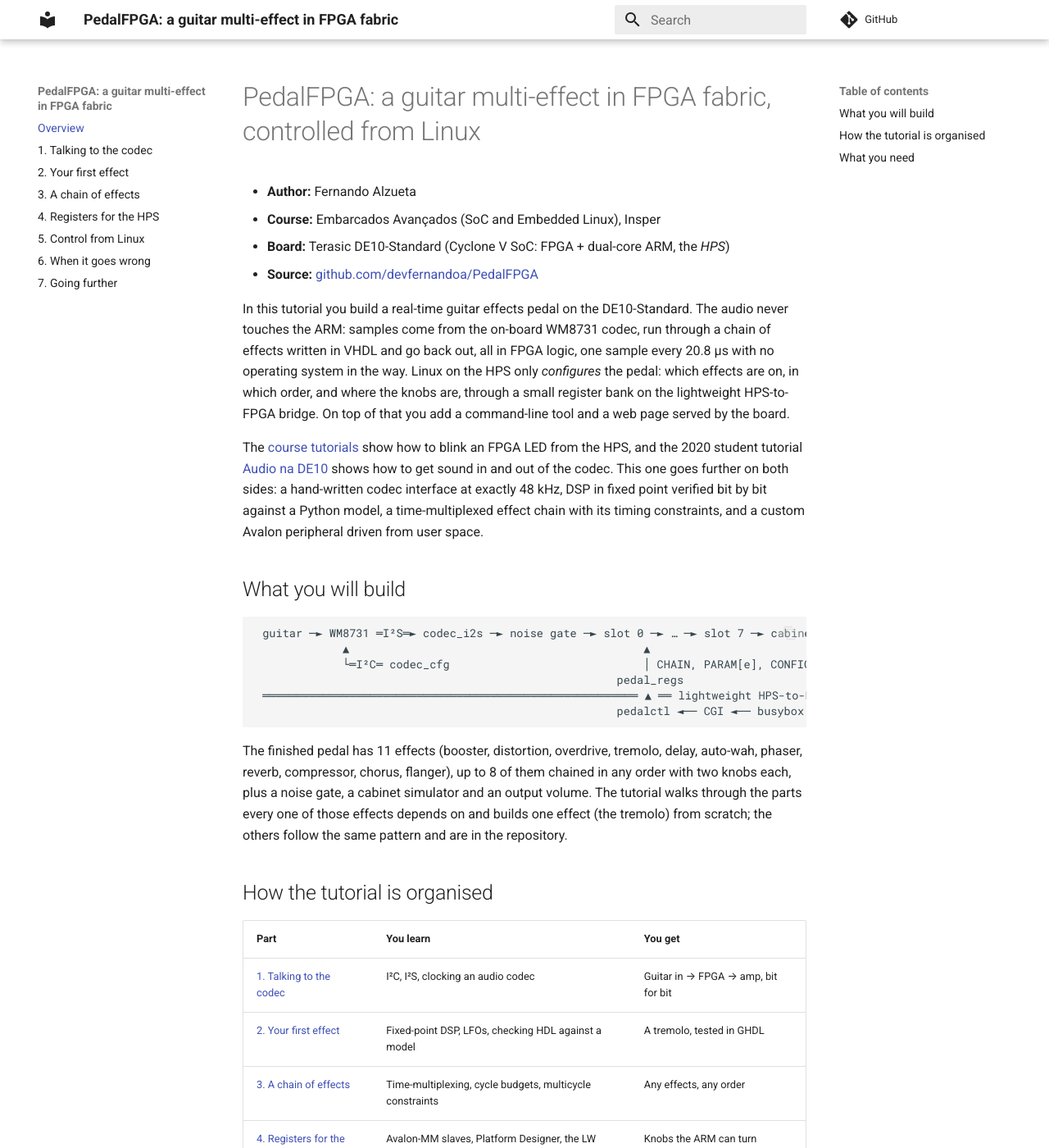
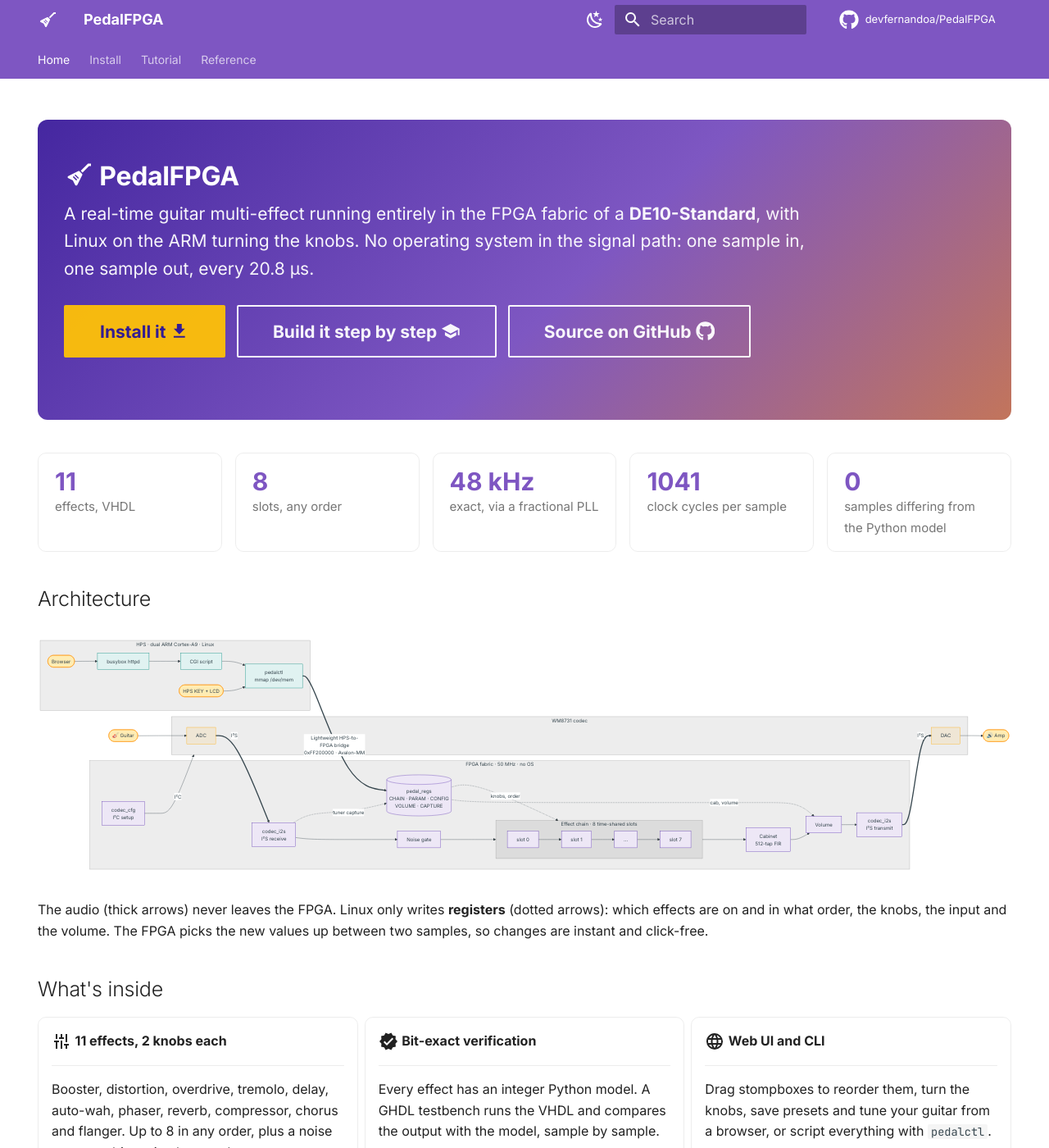
Before and after one commit to devfernandoa/PedalFPGA, an MkDocs documentation site: the page built from docs/index.md, in a window 1280 px wide and 1400 px high. Shown: the whole window at 82% size. Built offline with MkDocs 1.6.1 and Material for MkDocs 9.7.7, drawn with Linux system fonts in a browser that asks for light colours; comment, search, counter and statistics services are not loaded; some of the changed text lies outside the part shown.

Commit message:
Tutorial site: new look, architecture diagram, install page
Co-Authored-By: Claude Opus 5.5 <noreply@anthropic.com>

````diff
--- /dev/null
+++ b/docs/assets/extra.css
@@ -0,0 +1,28 @@
+/* Home page hero */
+.hero {
+  padding: 2.4rem 1.6rem;
+  margin: 0 0 2rem;
+  border-radius: 12px;
+  color: #fff;
+  background: linear-gradient(135deg, #4527a0 0%, #7e57c2 55%, #ff8f00 140%);
+}
+.hero h1 { color: #fff; margin: 0 0 .4rem; font-weight: 800; }
+.hero p { font-size: 1.05rem; max-width: 46rem; opacity: .95; margin: 0 0 1.2rem; }
+.hero .md-button { color: #fff; border-color: #fff; margin: .2rem .4rem .2rem 0; }
+.hero .md-button--primary { background: #ffc107; border-color: #ffc107; color: #311b92; }
+.hero .md-button:hover { background: #fff; color: #4527a0; border-color: #fff; }
+
+/* Key numbers */
+.stats { display: grid; grid-template-columns: repeat(auto-fit, minmax(9rem, 1fr)); gap: .8rem; margin: 1.2rem 0 2rem; }
+.stats div {
+  border: 1px solid var(--md-default-fg-color--lightest);
+  border-radius: 10px; padding: .8rem 1rem;
+}
+.stats b { display: block; font-size: 1.5rem; color: var(--md-primary-fg-color); line-height: 1.2; }
+[data-md-color-scheme="slate"] .stats b { color: var(--md-accent-fg-color); }
+.stats span { font-size: .75rem; color: var(--md-default-fg-color--light); }
+
+/* Cards a little softer */
+.md-typeset .grid.cards > ul > li { border-radius: 10px; }
+.md-typeset .mermaid { text-align: center; margin: 1.5rem 0; }
+.md-typeset h1 { font-weight: 800; }
--- a/docs/index.md
+++ b/docs/index.md
@@ -1,42 +1,139 @@
-# PedalFPGA: a guitar multi-effect in FPGA fabric, controlled from Linux
+---
+hide:
+  - navigation
+  - toc
+---
 
-- **Author:** Fernando Alzueta
-- **Course:** Embarcados Avançados (SoC and Embedded Linux), Insper
-- **Board:** Terasic DE10-Standard (Cyclone V SoC: FPGA + dual-core ARM, the *HPS*)
-- **Source:** [github.com/devfernandoa/PedalFPGA](https://github.com/devfernandoa/PedalFPGA)
+<div class="hero" markdown>
 
-In this tutorial you build a real-time guitar effects pedal on the DE10-Standard. The audio never
-touches the ARM: samples come from the on-board WM8731 codec, run through a chain of effects written
-in VHDL and go back out, all in FPGA logic, one sample every 20.8 µs with no operating system in the
-way. Linux on the HPS only *configures* the pedal: which effects are on, in which order, and where the
-knobs are, through a small register bank on the lightweight HPS-to-FPGA bridge. On top of that you
-add a command-line tool and a web page served by the board.
+# :material-guitar-electric: PedalFPGA
 
-The [course tutorials](https://insper.github.io/Embarcados-Avancados/) show how to blink an FPGA LED
-from the HPS, and the 2020 student tutorial
-[Audio na DE10](https://insper.github.io/Embarcados-Avancados/2020/Audio/) shows how to get sound in
-and out of the codec. This one goes further on both sides: a hand-written codec interface at exactly
-48 kHz, DSP in fixed point verified bit by bit against a Python model, a time-multiplexed effect chain
-with its timing constraints, and a custom Avalon peripheral driven from user space.
+A real-time guitar multi-effect running entirely in the FPGA fabric of a **DE10-Standard**, with
+Linux on the ARM turning the knobs. No operating system in the signal path: one sample in, one
+sample out, every 20.8 µs.
 
-## What you will build
+[Install it :material-download:](install.md){ .md-button .md-button--primary }
+[Build it step by step :material-school:](codec.md){ .md-button }
+[Source on GitHub :fontawesome-brands-github:](https://github.com/devfernandoa/PedalFPGA){ .md-button }
 
-```text
- guitar ─► WM8731 ═I²S═► codec_i2s ─► noise gate ─► slot 0 ─► … ─► slot 7 ─► cabinet ─► volume ─► codec_i2s ═I²S═► WM8731 ─► amp
-             ▲                                            ▲
-             └═I²C═ codec_cfg                             │ CHAIN, PARAM[e], CONFIG, VOLUME
-                                                      pedal_regs                                          FPGA, 50 MHz, no OS
- ════════════════════════════════════════════════════════ ▲ ══ lightweight HPS-to-FPGA bridge (Avalon-MM) ═══════════════
-                                                      pedalctl ◄── CGI ◄── busybox httpd ◄── browser        HPS, Linux
+</div>
+
+<div class="stats" markdown>
+<div><b>11</b><span>effects, VHDL</span></div>
+<div><b>8</b><span>slots, any order</span></div>
+<div><b>48 kHz</b><span>exact, via a fractional PLL</span></div>
+<div><b>1041</b><span>clock cycles per sample</span></div>
+<div><b>0</b><span>samples differing from the Python model</span></div>
+</div>
+
+## Architecture
+
+```mermaid
+flowchart LR
+    guitar([🎸 Guitar]) --> adc
+    subgraph codec["WM8731 codec"]
+        adc[ADC]
+        dac[DAC]
+    end
+    dac --> amp([🔊 Amp])
+
+    subgraph fpga["FPGA fabric · 50 MHz · no OS"]
+        direction LR
+        i2s_rx["codec_i2s<br/>I²S receive"] --> gate[Noise gate]
+        gate --> chain
+        subgraph chain["Effect chain · 8 time-shared slots"]
+            direction LR
+            s0[slot 0] --> s1[slot 1] --> sd[…] --> s7[slot 7]
+        end
+        chain --> cab["Cabinet<br/>512-tap FIR"] --> vol[Volume] --> i2s_tx["codec_i2s<br/>I²S transmit"]
+        cfg["codec_cfg<br/>I²C setup"]
+        regs[("pedal_regs<br/>CHAIN · PARAM · CONFIG<br/>VOLUME · CAPTURE")]
+        regs -. knobs, order .-> chain
+        regs -. cab, volume .-> vol
+        i2s_rx -. tuner capture .-> regs
+    end
+
+    adc == I²S ==> i2s_rx
+    i2s_tx == I²S ==> dac
+    cfg -- I²C --> codec
+
+    subgraph hps["HPS · dual ARM Cortex-A9 · Linux"]
+        direction TB
+        browser([Browser]) --> httpd[busybox httpd] --> cgi[CGI script] --> pedalctl
+        key([HPS KEY + LCD]) --> pedalctl
+        pedalctl["pedalctl<br/>mmap /dev/mem"]
+    end
+
+    pedalctl == "Lightweight HPS-to-FPGA bridge<br/>0xFF200000 · Avalon-MM" ==> regs
+
+    classDef io fill:#ffecb3,stroke:#ff8f00,color:#3e2723
+    classDef hw fill:#ede7f6,stroke:#5e35b1,color:#311b92
+    classDef sw fill:#e0f2f1,stroke:#00897b,color:#004d40
+    class guitar,amp,browser,key io
+    class i2s_rx,i2s_tx,gate,cab,vol,cfg,regs,s0,s1,sd,s7 hw
+    class httpd,cgi,pedalctl sw
 ```
 
-The finished pedal has 11 effects (booster, distortion, overdrive, tremolo, delay, auto-wah, phaser,
-reverb, compressor, chorus, flanger), up to 8 of them chained in any order with two knobs each, plus a
-noise gate, a cabinet simulator and an output volume. The tutorial walks through the parts every one of
-those effects depends on and builds one effect (the tremolo) from scratch; the others follow the same
-pattern and are in the repository.
+The audio (thick arrows) never leaves the FPGA. Linux only writes **registers** (dotted arrows):
+which effects are on and in what order, the knobs, the input and the volume. The FPGA picks the
+new values up between two samples, so changes are instant and click-free.
 
-## How the tutorial is organised
+## What's inside
+
+<div class="grid cards" markdown>
+
+-   :material-tune-vertical:{ .lg .middle } **11 effects, 2 knobs each**
+
+    ---
+
+    Booster, distortion, overdrive, tremolo, delay, auto-wah, phaser, reverb, compressor, chorus
+    and flanger. Up to 8 in any order, plus a noise gate, a cabinet simulator and an output volume.
+
+-   :material-check-decagram:{ .lg .middle } **Bit-exact verification**
+
+    ---
+
+    Every effect has an integer Python model. A GHDL testbench runs the VHDL and compares the
+    output with the model, sample by sample.
+
+-   :material-web:{ .lg .middle } **Web UI and CLI**
+
+    ---
+
+    Drag stompboxes to reorder them, turn the knobs, save presets and tune your guitar from a
+    browser, or script everything with `pedalctl`.
+
+-   :material-gamepad-variant:{ .lg .middle } **A real front panel**
+
+    ---
+
+    The HPS KEY button steps through presets and the on-board LCD shows the preset name, so the
+    board works as a pedal with no computer attached.
+
+</div>
+
+## Two ways to use this site
+
+<div class="grid cards" markdown>
+
+-   :material-rocket-launch:{ .lg .middle } **Just run it**
+
+    ---
+
+    Build the bitstream and the software and put them on the board, in one page.
+
+    [:octicons-arrow-right-24: Install](install.md)
+
+-   :material-school:{ .lg .middle } **Understand and rebuild it**
+
+    ---
+
+    A five-part tutorial: the codec, a first effect, the chain, the HPS registers, the Linux side.
+    Theory where it is needed, and a checkpoint you can run at the end of each part.
+
+    [:octicons-arrow-right-24: Start the tutorial](codec.md)
+
+</div>
 
 | Part | You learn | You get |
 |------|-----------|---------|
@@ -45,42 +142,27 @@ pattern and are in the repository.
 | [3. A chain of effects](chain.md) | Time-multiplexing, cycle budgets, multicycle constraints | Any effects, any order |
 | [4. Registers for the HPS](hps.md) | Avalon-MM slaves, Platform Designer, the LW bridge | Knobs the ARM can turn |
 | [5. Control from Linux](linux.md) | `/dev/mem` + `mmap`, cross-compiling, CGI | `pedalctl` and a web UI |
-| [6. When it goes wrong](troubleshooting.md) | The critical points and how to debug them | |
-| [7. Going further](further.md) | Where to go next | |
+| [When it goes wrong](troubleshooting.md) | The critical points and how to debug them | |
+| [Going further](further.md) | Where to go next, references | |
 
-Each part ends in something you can run. Do them in order: every part uses the previous one.
+## Where this fits in the course
 
-## What you need
+This is a student tutorial for **Embarcados Avançados** (SoC and Embedded Linux) at Insper. The
+[course tutorials](https://insper.github.io/Embarcados-Avancados/) show how to blink an FPGA LED from
+the HPS, and the 2020 student tutorial
+[Audio na DE10](https://insper.github.io/Embarcados-Avancados/2020/Audio/) gets sound in and out of
+the codec. This one goes further on both sides: a hand-written codec interface at exactly 48 kHz, DSP
+in fixed point verified bit by bit, a time-multiplexed effect chain with its timing constraints, and
+a custom Avalon peripheral driven from user space.
 
-**Hardware**
-
-- Terasic DE10-Standard and its power supply, a micro-SD card (8 GB or more), USB cable (UART), Ethernet cable
-- A guitar (or any line-level source: a phone works) and an amp, powered speakers or headphones
-- 3.5 mm ↔ ¼" adapters for the guitar and the amp
-
-**Software** (the versions used here; newer ones should work)
-
-- Quartus Prime Lite 25.1 with Cyclone V support, Platform Designer included
-- The DE10-Standard System CD from Terasic (for the *GHRD*, the Golden Hardware Reference Design)
-- A Linux SD card for the DE10-Standard whose u-boot loads `soc_system.rbf` from the FAT partition and
-  enables the HPS-to-FPGA bridges: the course image from
-  [info-SDcard](https://insper.github.io/Embarcados-Avancados/info-SDcard/) is one
-- The ARM cross compiler `gcc-linaro-7.4.1-2019.02-x86_64_arm-linux-gnueabihf`, as in
-  [Tutorial-HPS-BuildSystem](https://insper.github.io/Embarcados-Avancados/Tutorial-HPS-BuildSystem/)
-- Python 3 and either [GHDL](https://github.com/ghdl/ghdl) or Docker (for the simulations)
-
-**Background:** the course tutorials up to
+**Before you start** you should have done the course tutorials up to
 [Blink FPGA LED from HPS](https://insper.github.io/Embarcados-Avancados/Tutorial-HPS-FPGA-BlinkLED/):
-you should know how to compile a Quartus project, boot the board from the SD card and `ssh` into it.
-
-Get the code:
-
-```sh
-git clone https://github.com/devfernandoa/PedalFPGA
-cd PedalFPGA
-```
+compile a Quartus project, boot the board from the SD card and `ssh` into it. The full list of
+hardware and software is on the [Install](install.md#what-you-need) page.
 
 !!! info "A few numbers to keep in mind"
     - Sample rate \(f_s = 48\,\text{kHz}\): one sample every \(1/f_s = 20.83\,\mu\text{s}\)
     - FPGA clock 50 MHz: **1041 clock cycles per sample**. Every effect in the chain has to fit in that budget.
     - Samples are 16-bit signed (−32768 … 32767) inside the effects, 24-bit at the codec.
+
+<small>Fernando Alzueta · Insper, Embarcados Avançados · board: Terasic DE10-Standard (Cyclone V SoC 5CSXFC6D6)</small>
--- /dev/null
+++ b/docs/install.md
@@ -0,0 +1,146 @@
+# Install
+
+This page goes straight from a clean checkout to a working pedal, with no theory. If something here is
+unclear, the [tutorial](codec.md) explains every step, and [When it goes wrong](troubleshooting.md)
+covers the failures.
+
+!!! abstract "Time"
+    About an hour the first time, most of it Quartus compiling and the SD card image downloading.
+
+## What you need
+
+<div class="grid cards" markdown>
+
+-   :material-developer-board:{ .lg .middle } **Hardware**
+
+    ---
+
+    - Terasic **DE10-Standard** and its 12 V supply
+    - micro-SD card, 8 GB or more
+    - Ethernet cable (board ↔ PC) and the mini-USB cable (UART console)
+    - Guitar, amp / powered speakers / headphones, 3.5 mm ↔ ¼" adapters
+
+-   :material-laptop:{ .lg .middle } **Software (on a Linux PC)**
+
+    ---
+
+    - **Quartus Prime Lite** 25.1, Cyclone V device support (Platform Designer included)
+    - Terasic **DE10-Standard System CD** (for the GHRD)
+    - ARM cross compiler `gcc-linaro-7.4.1-2019.02-x86_64_arm-linux-gnueabihf`
+    - `git`, `make`, `ssh`/`scp`, Python 3 (+ `numpy`), and GHDL **or** Docker for the tests
+
+</div>
+
+## 1. Prepare the board
+
+1. **Write the Linux image to the SD card** as in the course page
+   [info-SDcard](https://insper.github.io/Embarcados-Avancados/info-SDcard/). Its u-boot must load
+   `soc_system.rbf` from the FAT partition and enable the HPS-to-FPGA bridges (the course image does).
+2. **Leave the MSEL switches** in the position the image's documentation asks for, insert the card,
+   power the board and watch it boot on the serial console (`screen /dev/ttyUSB0 115200`).
+3. **Network.** Connect the Ethernet cable directly to your PC. The board is expected at
+   `169.254.0.13`; give your PC an address in the same link-local range, for example:
+
+    ```sh
+    sudo ip addr add 169.254.0.1/16 dev <your-ethernet-interface>
+    ssh root@169.254.0.13         # should log in
+    ```
+
+    If your board uses another address, add `BOARD_IP=<address>` to every `make` command below.
+    The course page [info-HPS-ethernet](https://insper.github.io/Embarcados-Avancados/info-HPS-ethernet/)
+    has the details.
+
+## 2. Get the code
+
+```sh
+git clone https://github.com/devfernandoa/PedalFPGA
+cd PedalFPGA
+```
+
+Copy `soc_system.qsys` from the GHRD on the System CD
+(`Demonstrations/SoC_FPGA/DE10_Standard_GHRD/soc_system.qsys`) into this directory. It is not in the
+repository because it is Terasic's.
+
+## 3. Build the FPGA bitstream
+
+Run with Quartus' `bin` directories on your `PATH`:
+
+```sh
+qsys-script --script=make_soc_system.tcl --search-path="$PWD,$"   # trim the GHRD, add pedal_regs
+qsys-generate soc_system.qsys --synthesis=VERILOG                 # generate the HPS system
+quartus_sh --flow compile PedalFPGA                               # ~5-10 min
+```
+
+Check the result: `output_files/PedalFPGA.sof` exists, and the timing summary
+(`output_files/PedalFPGA.sta.summary`) has no negative slack.
+
+## 4. Put the bitstream on the SD card
+
+```sh
+cd sw
+make rbf          # .sof -> compressed output_files/soc_system.rbf
+make deploy-rbf   # copy it to the SD card's FAT partition over ssh, then reboot
+```
+
+When the board comes back, the HEX displays show `--` (empty chain) and audio passes through clean.
+
+## 5. Build and install the software
+
+`sw/Makefile` looks for the cross compiler next to the repository
+(`../gcc-linaro-7.4.1-2019.02-x86_64_arm-linux-gnueabihf`). If yours is elsewhere, pass
+`CROSS_COMPILE=/path/to/bin/arm-linux-gnueabihf-`.
+
+```sh
+make              # cross-compile pedalctl
+make deploy-web   # pedalctl, the web UI and the systemd services (web + front panel)
+```
+
+## 6. Play
+
+=== "Command line"
+
+    ```console
+    $ ssh root@169.254.0.13
+    # ./pedalctl id                          # expect 0x50ED0003
+    # ./pedalctl input mic                   # guitar straight into the pink jack
+    # ./pedalctl chain overdrive delay reverb
+    # ./pedalctl param delay 12 20
+    # ./pedalctl cab on                      # for headphones
+    # ./pedalctl tune
+    {"hz":82.38,"note":"E2","cents":-1}
+    ```
+
+=== "Web UI"
+
+    Open **http://169.254.0.13/** in a browser. Drag a pedal by its name to reorder the chain,
+    turn the knobs, bypass a pedal with its footswitch, switch input and cabinet, save presets and
+    open the tuner.
+
+=== "Front panel"
+
+    Save a few presets first (`./pedalctl save clean`, `./pedalctl save lead`…). Then press
+    **HPS KEY** on the board to step through them; the LCD shows the preset's name and chain. The
+    pedal comes back on the last preset after a power cycle.
+
+**Jacks:** guitar into **pink** (mic input, +20 dB) or a buffered/line source into **blue** (line
+input); amp or headphones on **green**.
+
+## 7. Run the tests (optional)
+
+```sh
+python3 sim/fx_model.py     # model checks + WAV renders in sim/out/
+python3 sim/test_vhdl.py    # codec, registers, every effect vs its model, bit-exact
+make -C sw test             # tuner's pitch detector on synthetic notes
+```
+
+## Updating
+
+| You changed | Run |
+|-------------|-----|
+| VHDL / Verilog | `quartus_sh --flow compile PedalFPGA`, then `make -C sw rbf deploy-rbf` |
+| `pedal_regs_hw.tcl` or `make_soc_system.tcl` | start from a fresh GHRD `soc_system.qsys`, then all of step 3 and 4 |
+| `pedalctl.c` or the web UI | `make -C sw deploy-web` |
+
+!!! success "Done"
+    The pedal now starts by itself at every power-up: u-boot loads the FPGA, systemd starts the web UI
+    and the front panel. To understand how each piece works, start the [tutorial](codec.md).
--- a/mkdocs.yml
+++ b/mkdocs.yml
@@ -1,42 +1,89 @@
-site_name: 'PedalFPGA: a guitar multi-effect in FPGA fabric'
+site_name: PedalFPGA
+site_description: A real-time guitar multi-effect in the FPGA fabric of a DE10-Standard, controlled from Linux.
+site_author: Fernando Alzueta
 site_url: https://devfernandoa.github.io/PedalFPGA/
 repo_url: https://github.com/devfernandoa/PedalFPGA
+repo_name: devfernandoa/PedalFPGA
 edit_uri: edit/main/docs/
-copyright: 'Copyright &copy; 2025 Fernando Alzueta, CERN-OHL-S-2.0'
+copyright: 'Copyright &copy; 2025 Fernando Alzueta · CERN-OHL-S-2.0'
 
 theme:
   name: material
+  icon:
+    logo: material/guitar-electric
+    repo: fontawesome/brands/github
+  favicon: assets/favicon.svg
+  font:
+    text: Inter
+    code: JetBrains Mono
   features:
+    - navigation.instant
+    - navigation.tracking
+    - navigation.tabs
     - navigation.sections
     - navigation.footer
+    - navigation.top
+    - toc.follow
     - content.code.copy
+    - content.code.annotate
+    - search.highlight
   palette:
-    primary: white
-    accent: pink
+    - media: "(prefers-color-scheme: light)"
+      scheme: default
+      primary: deep purple
+      accent: amber
+      toggle:
+        icon: material/weather-night
+        name: Dark mode
+    - media: "(prefers-color-scheme: dark)"
+      scheme: slate
+      primary: deep purple
+      accent: amber
+      toggle:
+        icon: material/weather-sunny
+        name: Light mode
 
 nav:
-  - Overview: index.md
-  - 1. Talking to the codec: codec.md
-  - 2. Your first effect: effect.md
-  - 3. A chain of effects: chain.md
-  - 4. Registers for the HPS: hps.md
-  - 5. Control from Linux: linux.md
-  - 6. When it goes wrong: troubleshooting.md
-  - 7. Going further: further.md
+  - Home: index.md
+  - Install: install.md
+  - Tutorial:
+      - 1. Talking to the codec: codec.md
+      - 2. Your first effect: effect.md
+      - 3. A chain of effects: chain.md
+      - 4. Registers for the HPS: hps.md
+      - 5. Control from Linux: linux.md
+  - Reference:
+      - When it goes wrong: troubleshooting.md
+      - Going further: further.md
+
+extra_css:
+  - assets/extra.css
 
 markdown_extensions:
   - admonition
   - attr_list
+  - md_in_html
   - footnotes
+  - tables
   - toc:
       permalink: true
   - pymdownx.arithmatex:
       generic: true
   - pymdownx.details
-  - pymdownx.superfences
-  - pymdownx.highlight
+  - pymdownx.emoji:
+      emoji_index: !!python/name:material.extensions.emoji.twemoji
+      emoji_generator: !!python/name:material.extensions.emoji.to_svg
+  - pymdownx.highlight:
+      anchor_linenums: true
   - pymdownx.inlinehilite
   - pymdownx.keys
+  - pymdownx.tabbed:
+      alternate_style: true
+  - pymdownx.superfences:
+      custom_fences:
+        - name: mermaid
+          class: mermaid
+          format: !!python/name:pymdownx.superfences.fence_code_format
 
 extra_javascript:
   - https://cdn.jsdelivr.net/npm/mathjax@3.2.2/es5/tex-mml-chtml.js
````
Also changed, not shown: docs/assets/favicon.svg (added).
